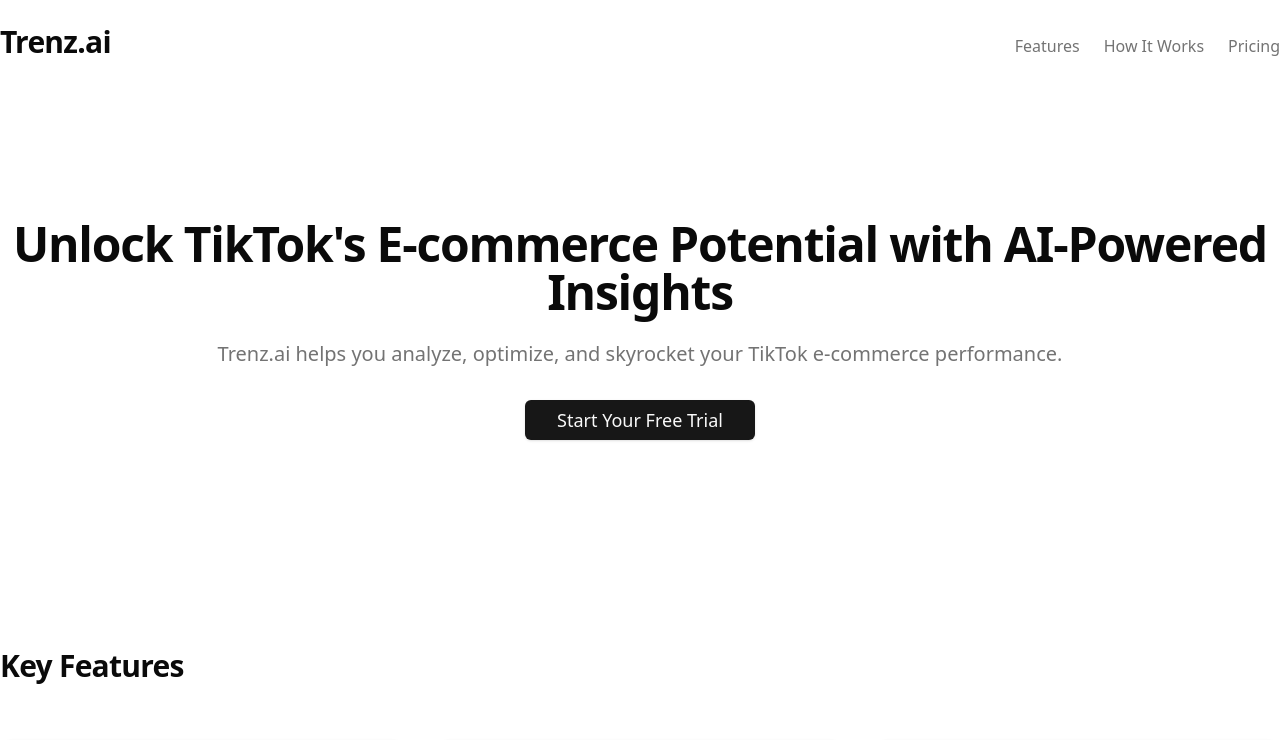
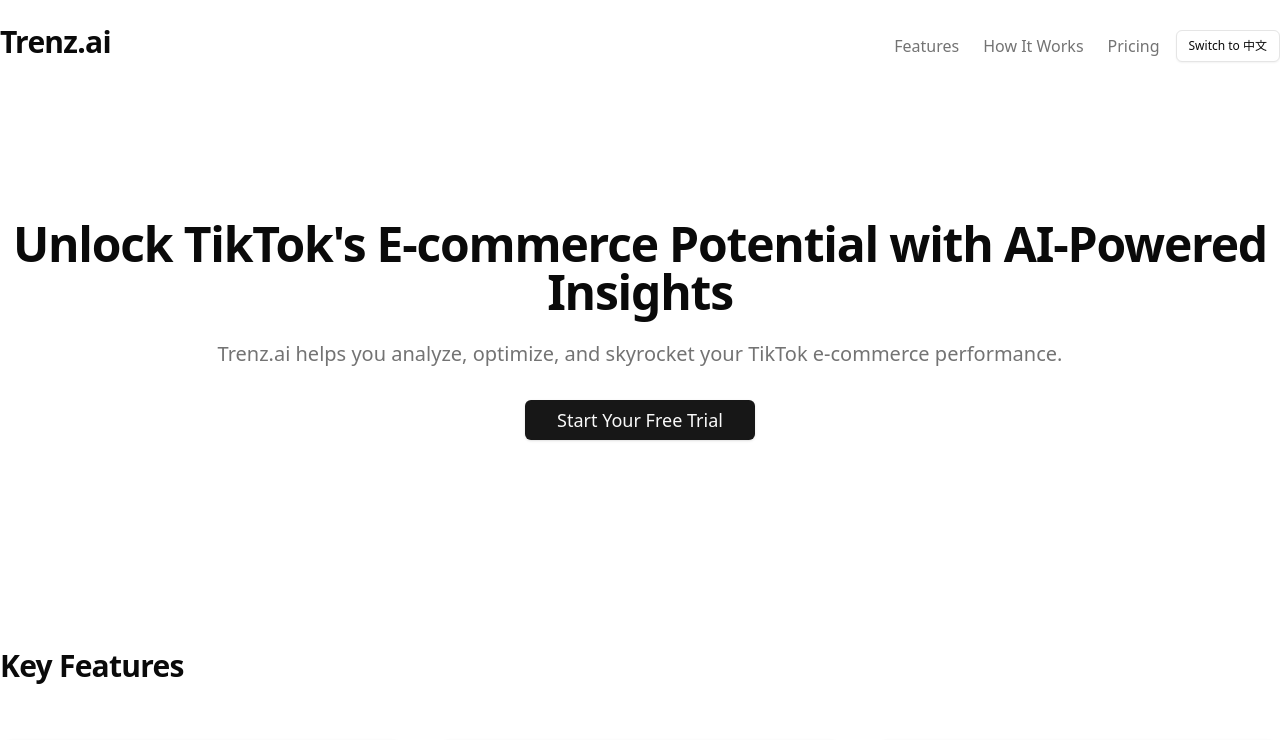
Before and after one commit to jinl0ng/nextjs-template, a Next.js app: page / in a window 1280 px wide. Shown: the top 740 px of the page. Built offline with nearby package versions, Linux system fonts and the light colour scheme; no server answers.

Commit message:
feat: add locale switcher

```diff
--- a/messages/en.json
+++ b/messages/en.json
@@ -93,5 +93,8 @@
       },
       "copyright": "© {year} Trenz.ai. All rights reserved."
     }
+  },
+  "LocaleSwitcher": {
+    "switchTo": "Switch to {locale}"
   }
 }
--- a/messages/zh.json
+++ b/messages/zh.json
@@ -79,5 +79,8 @@
       },
       "copyright": "© {year} Trenz.ai. 保留所有权利。"
     }
+  },
+  "LocaleSwitcher": {
+    "switchTo": "切换到 {locale}"
   }
 }
--- /dev/null
+++ b/src/app/(landing)/locale-switch.action.ts
@@ -0,0 +1,12 @@
+"use server";
+import { i18n, Locale } from "@/i18n/config";
+import { cookies } from "next/headers";
+
+export async function switchLocale(locale: Locale) {
+  const isLocaleValid = i18n.locales.includes(locale);
+  if (!isLocaleValid) {
+    throw new Error("Invalid locale");
+  }
+  const cookieStore = await cookies();
+  cookieStore.set(i18n.cookieName, locale);
+}
--- /dev/null
+++ b/src/app/(landing)/locale-switcher.tsx
@@ -0,0 +1,19 @@
+"use client";
+import { useLocale, useTranslations } from "next-intl";
+import { Button } from "@/components/ui/button";
+import { switchLocale } from "./locale-switch.action";
+
+export default function LocaleSwitcher() {
+  const t = useTranslations("LocaleSwitcher");
+  const locale = useLocale();
+
+  return (
+    <Button
+      variant="outline"
+      size="sm"
+      onClick={() => switchLocale(locale === "en" ? "zh" : "en")}
+    >
+      {t("switchTo", { locale: locale === "en" ? "中文" : "English" })}
+    </Button>
+  );
+}
--- a/src/app/(landing)/page.tsx
+++ b/src/app/(landing)/page.tsx
@@ -19,6 +19,7 @@
 } from "@/components/ui/typography";
 import { BarChart2, TrendingUp, Users, CheckCircle } from "lucide-react";
 import Link from "next/link";
+import LocaleSwitcher from "./locale-switcher";
 
 export default function LandingPage() {
   const t = useTranslations("LandingPage");
@@ -27,8 +28,8 @@
     <div className="flex min-h-screen flex-col">
       <header className="container mx-auto flex items-center justify-between py-6">
         <H2>{t("title")}</H2>
-        <nav>
-          <ul className="flex space-x-6">
+        <nav className="flex items-center">
+          <ul className="mr-4 flex space-x-6">
             <li>
               <Link
                 href="#features"
@@ -54,6 +55,7 @@
               </Link>
             </li>
           </ul>
+          <LocaleSwitcher />
         </nav>
       </header>
 
```
